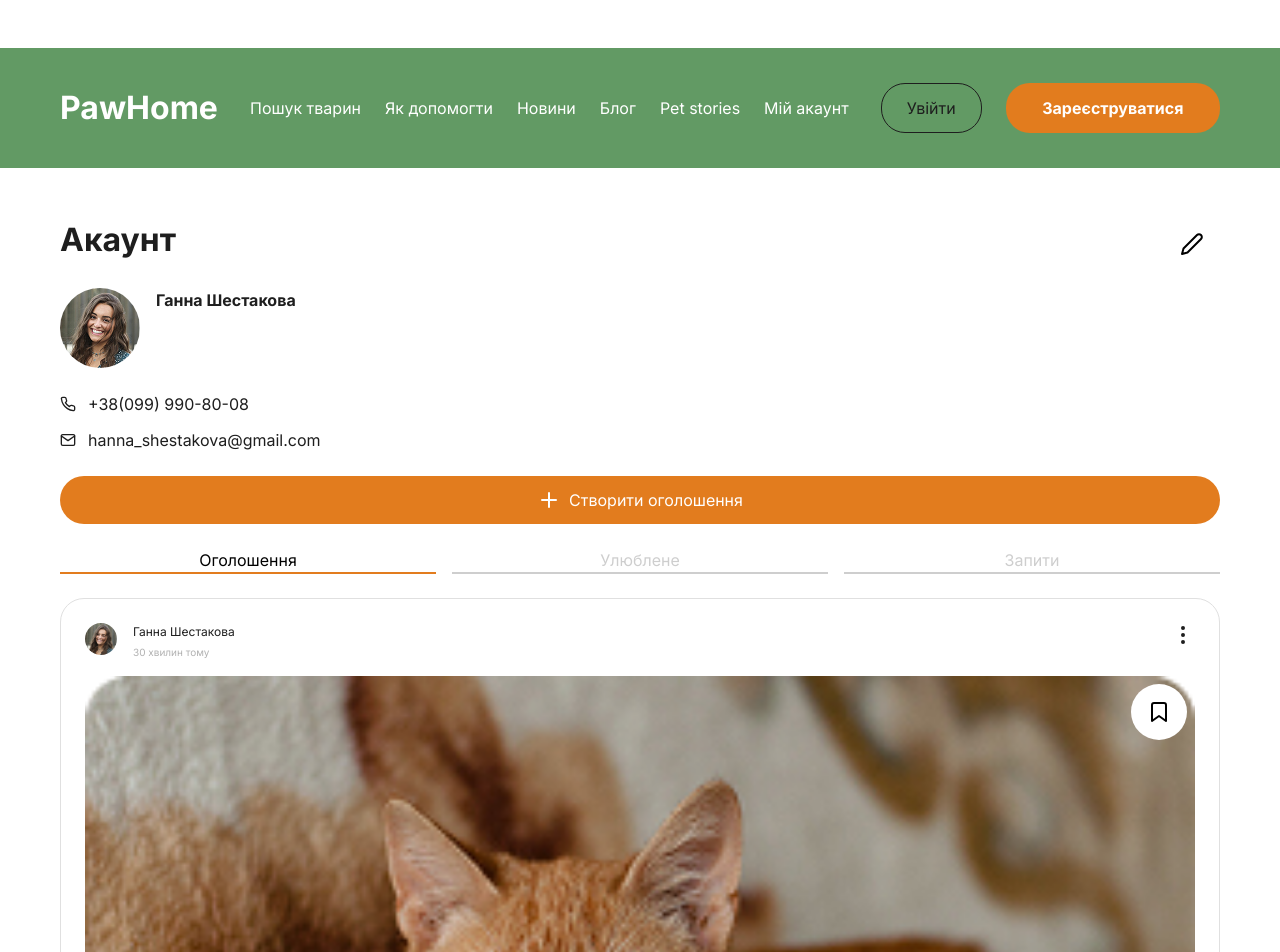
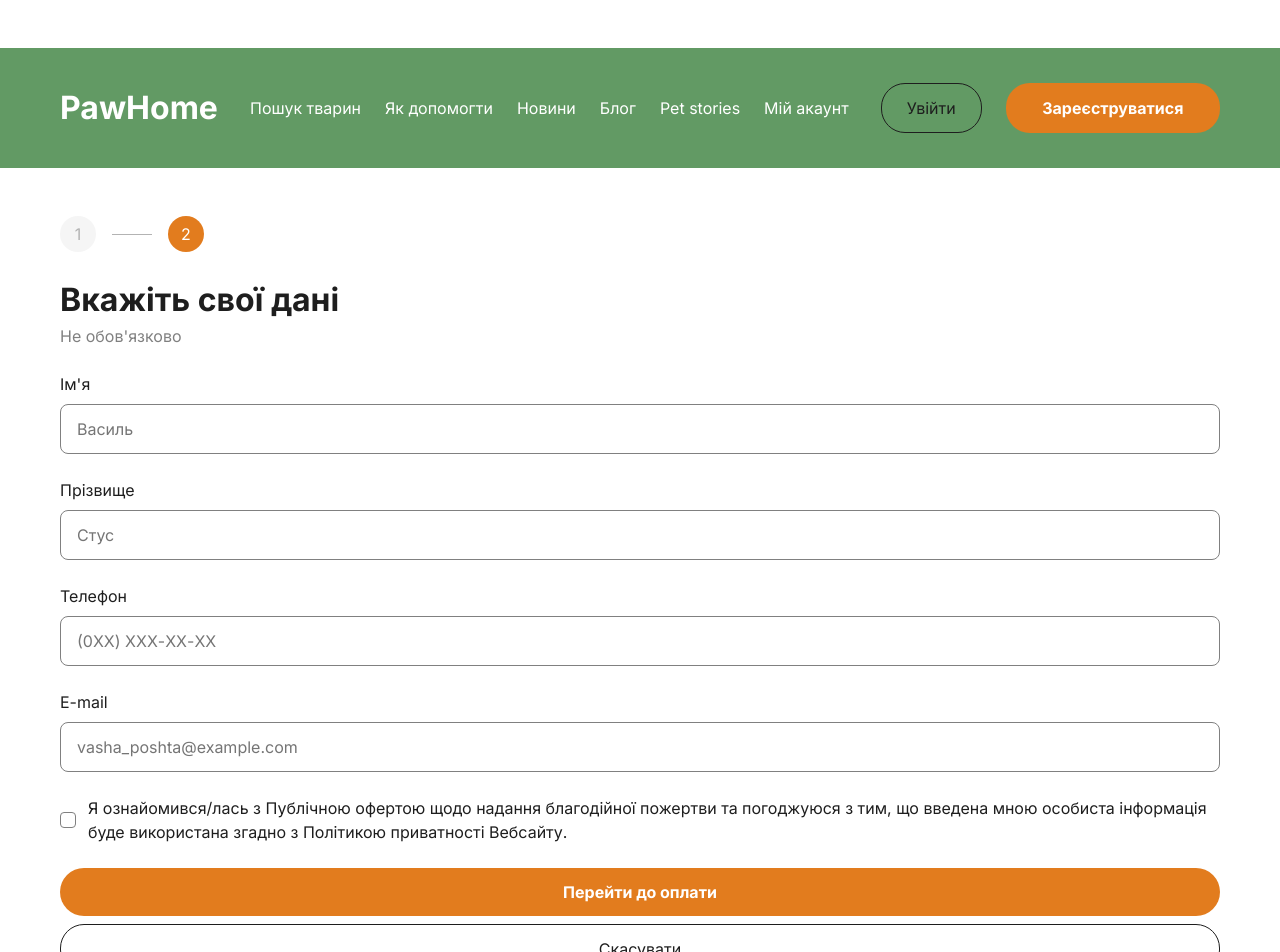
Before and after one commit to ivantelizhenko/test_hackton, a React (Vite) app: page / in a window 1280 px wide. Shown: the top 952 px of the page. Built offline with nearby package versions, Linux system fonts and the light colour scheme.

Commit message:
add donations

```diff
--- a/src/App.jsx
+++ b/src/App.jsx
@@ -6,7 +6,7 @@ import Footer from "./components/Footer";
 import { useState } from "react";
 
 function App() {
-  const [currentPage, setCurrentPage] = useState("user-account");
+  const [currentPage, setCurrentPage] = useState("donate-second-page");
 
   return (
     <Wrapper>
--- a/src/components/ActionCard.jsx
+++ b/src/components/ActionCard.jsx
@@ -4,11 +4,11 @@ import UnstyledButton from "./UnstyledButton";
 import Heading from "./Heading";
 import { QUERIES } from "../constants";
 
-function ActionCard({ title, description, href }) {
+function ActionCard({ title, description, href, handleSetPage }) {
   return (
     <Wrapper>
       <Link href={href}>
-        <UnstyledButton>
+        <UnstyledButton onClick={handleSetPage}>
           <Icon id="link" size={64} strokeWidth={2} style={{ color: "#fff" }} />
         </UnstyledButton>
       </Link>
--- a/src/components/Cta.jsx
+++ b/src/components/Cta.jsx
@@ -5,7 +5,7 @@ import Image from "./Image";
 import Spacer from "./Spacer";
 import { QUERIES } from "../constants";
 
-function Cta() {
+function Cta({ setPage }) {
   return (
     <Wrapper>
       <Heading as="h2" $size={72}>
@@ -15,18 +15,23 @@ function Cta() {
       <Spacer size={16} />
       <Cards>
         <ActionCard
+          handleSetPage={() => {}}
           title="Гав? Мяу? Додай нас сюди!"
           description="Волонтериш або допомагаєш тваринам? Публікуй оголошення — це справді працює!"
           href="#"
         />
         <Spacer size={16} />
         <ActionCard
+          handleSetPage={() => {}}
           title="Притулки, які допоможуть"
           description="Залиши запит — і ми допоможемо знайти притулок, де подбають."
           href="#"
         />
         <Spacer size={16} />
         <ActionCard
+          handleSetPage={() => {
+            setPage("cardsList");
+          }}
           title="Хочу взяти тваринку"
           description="Даруйте дім тим, хто чекає на любов. Оберіть друга серед врятованих тварин."
           href="#"
--- /dev/null
+++ b/src/components/DonatePage1.jsx
@@ -0,0 +1,173 @@
+import styled, { css } from "styled-components";
+import Heading from "./Heading";
+import { useState } from "react";
+import Icon from "./Icon";
+import Button from "./Button";
+
+function DonatePage1({ setPage }) {
+  const [selectedOption, setSelectedOption] = useState("shelter");
+
+  const handleChange = (e) => {
+    setSelectedOption(e.target.value);
+  };
+
+  return (
+    <Wrapper>
+      <Navigation>
+        <Circle $active={true}>1</Circle>
+        <Line />
+        <Circle $active={false}>2</Circle>
+      </Navigation>
+      <Heading as="h2">Куди донатимо?</Heading>
+
+      <RadioGroup>
+        <RadioOption>
+          <RadioInput
+            value="shelter"
+            checked={selectedOption === "shelter"}
+            onChange={handleChange}
+          />
+          В притулок
+        </RadioOption>
+
+        <RadioOption>
+          <RadioInput
+            value="animal"
+            checked={selectedOption === "animal"}
+            onChange={handleChange}
+          />
+          Конкретній тварині
+        </RadioOption>
+      </RadioGroup>
+      <BoxV>
+        <p>Вкажіть притулок</p>
+        <Select>
+          <select>
+            <option>Дай лапу, друже!</option>
+          </select>
+          <SelectIcon id="chevron-down" size={16} strokeWidth={2} />
+        </Select>
+      </BoxV>
+
+      <BoxV>
+        <p>Оберіть суму разового внеску</p>
+        <SumWrapper>
+          <Sum>50₴</Sum>
+          <Sum>100₴</Sum>
+          <Sum>200₴</Sum>
+          <Sum>500₴</Sum>
+          <Sum>1000₴</Sum>
+          <Sum>Інша сума</Sum>
+        </SumWrapper>
+      </BoxV>
+
+      <BoxV>
+        <Button type="fill" onClick={() => setPage("donate-second-page")}>
+          Далі
+        </Button>
+        <Button type="outline" onClick={() => setPage("overview")}>
+          Скасувати
+        </Button>
+      </BoxV>
+    </Wrapper>
+  );
+}
+
+const SumWrapper = styled.div`
+  display: flex;
+  flex-wrap: wrap;
+  gap: 16px;
+`;
+
+const Sum = styled.div`
+  width: fit-content;
+  padding: 8px 12px;
+  border: 1px solid;
+  border-radius: 12px;
+`;
+
+const Wrapper = styled.div`
+  display: grid;
+  row-gap: 24px;
+`;
+
+const Navigation = styled.nav`
+  display: flex;
+  align-items: center;
+  gap: 16px;
+`;
+const Circle = styled.div`
+  width: 36px;
+  height: 36px;
+  border-radius: 50%;
+  display: grid;
+  place-content: center;
+  ${(props) =>
+    props.$active
+      ? css`
+          color: white;
+          background-color: var(--color-secondary);
+        `
+      : css`
+          color: #b3b3b3;
+          background-color: #f5f5f5;
+        `}
+`;
+const Line = styled.div`
+  height: 1px;
+  background-color: #b3b3b3;
+  width: 40px;
+`;
+const RadioGroup = styled.div`
+  display: flex;
+  flex-direction: column;
+  gap: 8px;
+`;
+
+const RadioOption = styled.label`
+  display: flex;
+  align-items: center;
+  cursor: pointer;
+  font-size: 16px;
+`;
+
+const RadioInput = styled.input.attrs({ type: "radio" })`
+  appearance: none;
+  width: 20px;
+  height: 20px;
+  margin-right: 8px;
+  border: 2px solid var(--color-secondary);
+  border-radius: 50%;
+  cursor: pointer;
+
+  &:checked {
+    background-color: var(--color-secondary);
+  }
+`;
+
+const Select = styled.div`
+  position: relative;
+  width: 100%;
+  padding: 12px 16px;
+  border: 2px solid #d9d9d9;
+  border-radius: 8px;
+  select {
+    background-color: transparent;
+    border: none;
+    appearance: none;
+  }
+`;
+
+const SelectIcon = styled(Icon)`
+  position: absolute;
+  top: 50%;
+  transform: translateY(-50%);
+  right: 12px;
+`;
+
+const BoxV = styled.div`
+  display: grid;
+  row-gap: 8px;
+`;
+
+export default DonatePage1;
--- /dev/null
+++ b/src/components/DonatePage2.jsx
@@ -0,0 +1,151 @@
+import styled, { css } from "styled-components";
+import Heading from "./Heading";
+
+import Icon from "./Icon";
+import Button from "./Button";
+
+function DonatePage2({ setPage }) {
+  return (
+    <Wrapper>
+      <Navigation>
+        <Circle $active={false}>1</Circle>
+        <Line />
+        <Circle $active={true}>2</Circle>
+      </Navigation>
+      <div>
+        <Heading as="h2">Вкажіть свої дані</Heading>
+        <p style={{ color: "gray" }}>Не обов'язково</p>
+      </div>
+
+      <Input>
+        <label>Ім'я</label>
+        <input type="text" placeholder="Василь" />
+      </Input>
+      <Input>
+        <label>Прізвище</label>
+        <input type="text" placeholder="Стус" />
+      </Input>
+      <Input>
+        <label>Телефон</label>
+        <input type="text" placeholder="(0ХХ) ХХХ-ХХ-ХХ" />
+      </Input>
+      <Input>
+        <label>E-mail</label>
+        <input type="text" placeholder="vasha_poshta@example.com" />
+      </Input>
+      <Checkbox>
+        <div>
+          <CheckboxIcon id="check" size={16} strokeWidth={2} />
+          <input type="checkbox" />
+          <CustomCheckbox />
+        </div>
+        <span>
+          Я ознайомився/лась з Публічною офертою щодо надання благодійної
+          пожертви та погоджуюся з тим, що введена мною особиста інформація буде
+          використана згадно з Політикою приватності Вебсайту.
+        </span>
+      </Checkbox>
+
+      <BoxV>
+        <Button type="fill">Перейти до оплати</Button>
+        <Button type="outline" onClick={() => setPage("overview")}>
+          Скасувати
+        </Button>
+      </BoxV>
+    </Wrapper>
+  );
+}
+
+const CheckboxIcon = styled(Icon)`
+  color: white;
+  position: relative;
+  z-index: 10;
+`;
+
+const CustomCheckbox = styled.span`
+  position: absolute;
+  left: 0;
+  top: 50%;
+  transform: translateY(-50%);
+  width: 16px;
+  height: 16px;
+  border: 1px solid gray;
+  border-radius: 4px;
+  background-color: transparent;
+`;
+
+const Checkbox = styled.label`
+  --padding: 16px;
+  --gap: 12px;
+
+  display: flex;
+  gap: 12px;
+  align-items: center;
+  position: relative;
+
+  input {
+    position: absolute;
+    width: 16px;
+    height: 16px;
+    z-index: 200;
+    opacity: 0;
+  }
+
+  & input:checked + ${CustomCheckbox} {
+    background-color: var(--color-secondary);
+    border: none;
+  }
+`;
+
+const Input = styled.div`
+  display: grid;
+  row-gap: 8px;
+  width: 100%;
+
+  input {
+    padding: 12px 16px;
+    width: 100%;
+    border: 1px solid gray;
+    border-radius: 8px;
+  }
+`;
+
+const Wrapper = styled.div`
+  display: grid;
+  row-gap: 24px;
+`;
+
+const Navigation = styled.nav`
+  display: flex;
+  align-items: center;
+  gap: 16px;
+`;
+const Circle = styled.div`
+  width: 36px;
+  height: 36px;
+  border-radius: 50%;
+  display: grid;
+  place-content: center;
+  ${(props) =>
+    props.$active
+      ? css`
+          color: white;
+          background-color: var(--color-secondary);
+        `
+      : css`
+          color: #b3b3b3;
+          background-color: #f5f5f5;
+        `}
+`;
+const Line = styled.div`
+  height: 1px;
+  background-color: #b3b3b3;
+  width: 40px;
+`;
+
+const BoxV = styled.div`
+  display: grid;
+  row-gap: 8px;
+`;
+
+export default DonatePage2;
--- a/src/components/Donate.jsx
+++ b/src/components/DonateSection.jsx
@@ -5,7 +5,7 @@ import Heading from "./Heading";
 import Image from "./Image";
 import Spacer from "./Spacer";
 
-function Donate() {
+function DonateSection({ setPage }) {
   return (
     <Wrapper>
       <Description>
@@ -23,7 +23,11 @@ function Donate() {
         </DonateButtonDesktop>
       </Description>
       <Image alt="" src="/public/hero/third.png" />
-      <DonateButtonMobile type="fill" style={{ "--width": "100%" }}>
+      <DonateButtonMobile
+        type="fill"
+        style={{ "--width": "100%" }}
+        onClick={() => setPage("donate")}
+      >
         Задонатити
       </DonateButtonMobile>
     </Wrapper>
@@ -73,4 +77,4 @@ const DonateButtonMobile = styled(Button)`
   }
 `;
 
-export default Donate;
+export default DonateSection;
--- a/src/components/Main.jsx
+++ b/src/components/Main.jsx
@@ -4,14 +4,18 @@ import { QUERIES } from "../constants";
 import CardsList from "./CardsList";
 import CardDetails from "./CardDetails";
 import UserAccount from "./UserAccount";
+import DonatePage1 from "./DonatePage1";
+import DonatePage2 from "./DonatePage2";
 
 function Main({ page, setPage }) {
   return (
     <Wrapper>
-      {page === "overview" && <Overview />}
+      {page === "overview" && <Overview setPage={setPage} />}
       {page === "cardsList" && <CardsList setPage={setPage} />}
       {page === "card-details" && <CardDetails />}
       {page === "user-account" && <UserAccount />}
+      {page === "donate" && <DonatePage1 setPage={setPage} />}
+      {page === "donate-second-page" && <DonatePage2 setPage={setPage} />}
     </Wrapper>
   );
 }
--- a/src/components/MobileMenu.jsx
+++ b/src/components/MobileMenu.jsx
@@ -46,7 +46,15 @@ function MobileMenu({ onCloseMobileMenu, setPage }) {
           </li>
         </List>
         <Spacer size={64} />
-        <Button type="fill">Задонатити</Button>
+        <Button
+          type="fill"
+          onClick={() => {
+            setPage("donate");
+            onCloseMobileMenu();
+          }}
+        >
+          Задонатити
+        </Button>
       </Wrapper>
     </dialog>
   );
--- a/src/components/Overview.jsx
+++ b/src/components/Overview.jsx
@@ -1,14 +1,14 @@
 import styled from "styled-components";
 import Hero from "./Hero";
 import Cta from "./Cta";
-import Donate from "./Donate";
+import DonateSection from "./DonateSection";
 
-function Overview() {
+function Overview({ setPage }) {
   return (
     <Wrapper>
       <Hero />
-      <Cta />
-      <Donate />
+      <Cta setPage={setPage} />
+      <DonateSection setPage={setPage} />
     </Wrapper>
   );
 }
```
